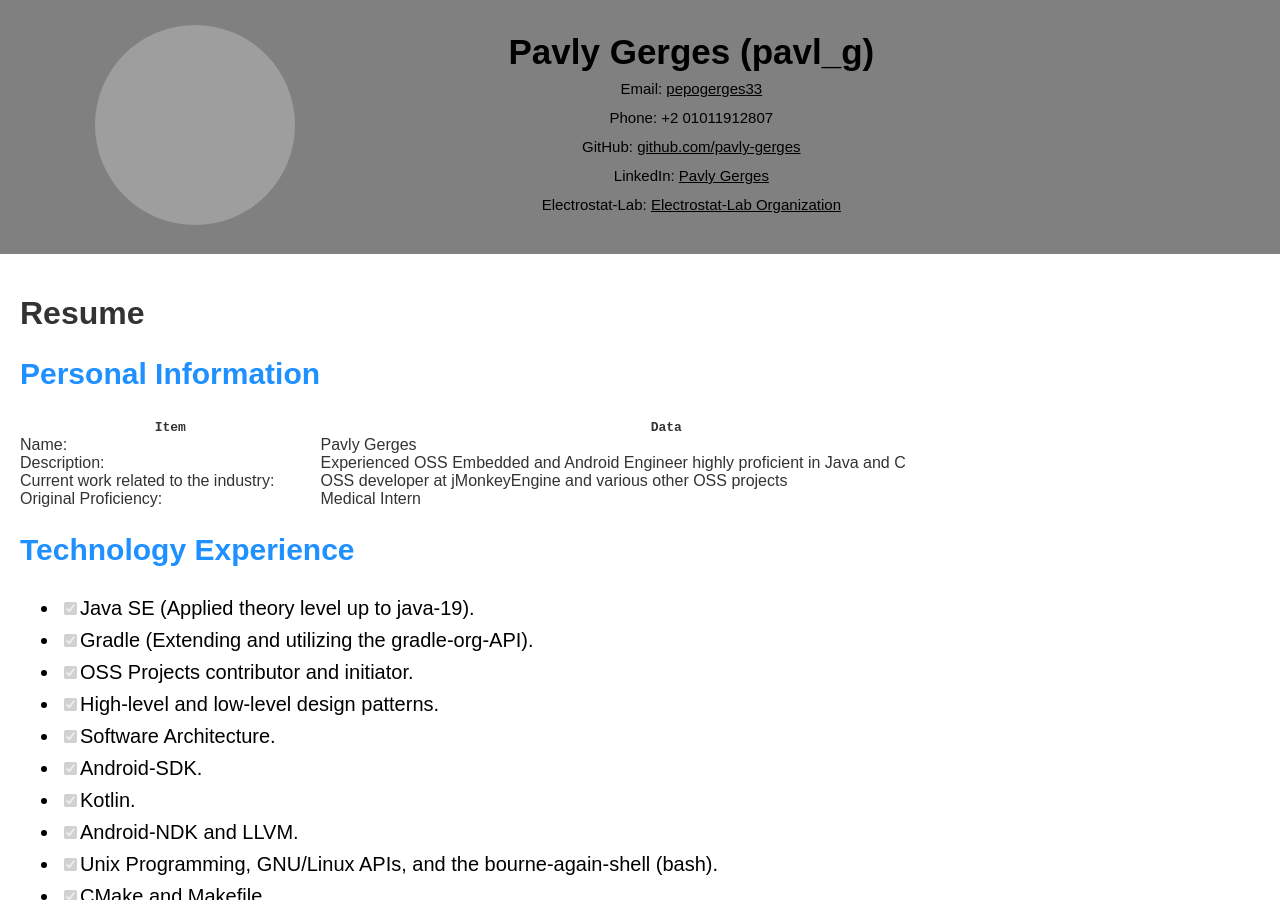
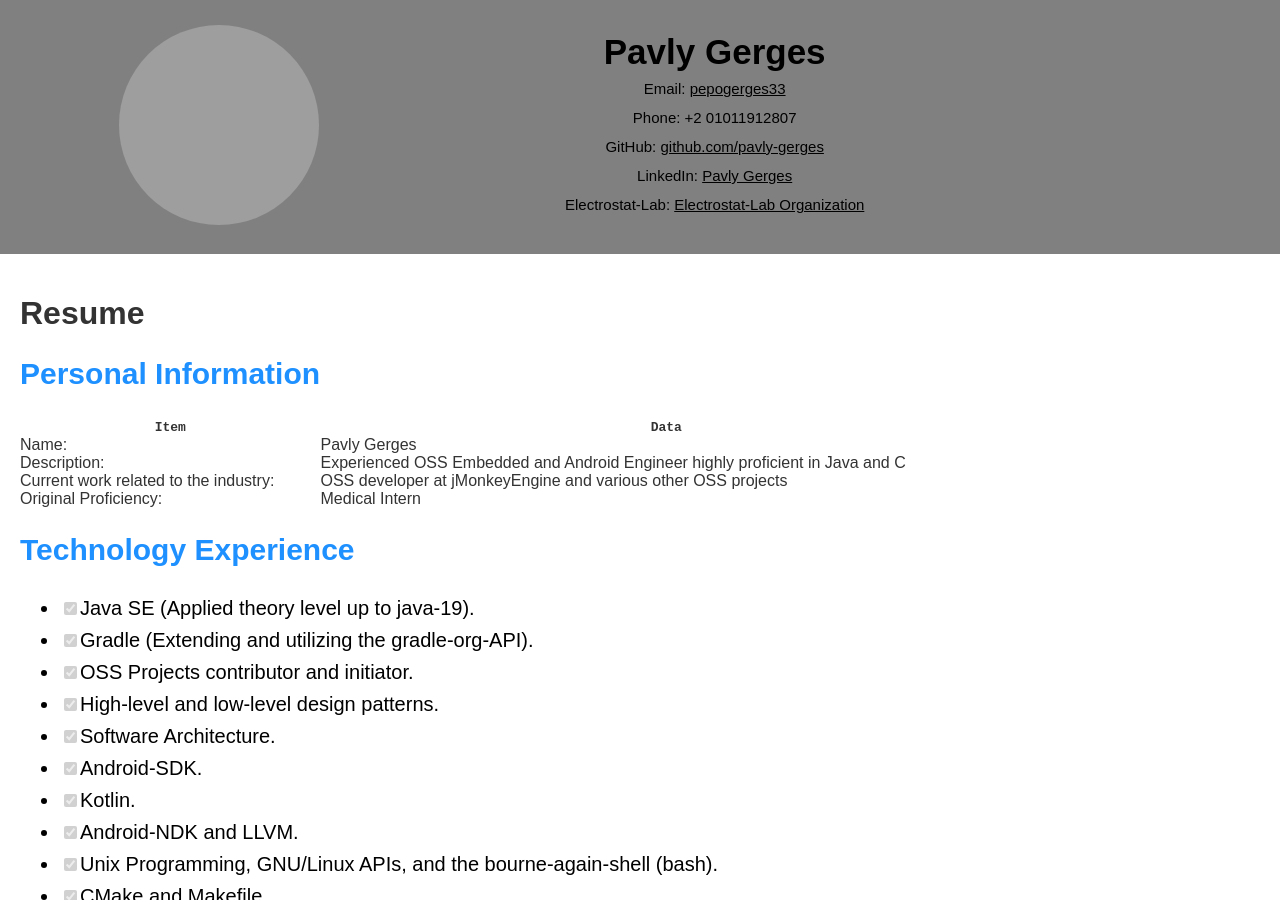
Before and after one commit to pavly-gerges/pavly-gerges, a Jekyll site: the page built from resume/archived.md, in a window 1280 px wide and 900 px high. Built offline with Jekyll 4.4.1, drawn with Linux system fonts in a browser that asks for light colours; our own code applies the rules of GitHub Pages for plain Markdown files; grey boxes are pictures that could not be loaded.

Commit message:
Update default.html

```diff
--- a/resume/_layouts/default.html
+++ b/resume/_layouts/default.html
@@ -96,7 +96,7 @@
         <tr>
             <td><img src="https://avatars.githubusercontent.com/u/60224159?v=4" alt="My Photo" class="avatar"></td>
             <td>
-		        <h1>Pavly Gerges (pavl_g)</h1>
+		        <h1>Pavly Gerges</h1>
 		        <p>Email: <a href="https://mail.google.com/mail/u/0/?fs=1&to=pepogerges33@gmail.com&su=SUBJECT&body=BODY&bcc=&tf=cm" target="_blank">pepogerges33</a></p>
 		        <p>Phone: +2 01011912807</p>
 		        <p>GitHub: <a href="https://github.com/pavly-gerges" target="_blank">github.com/pavly-gerges</a></p>
```
